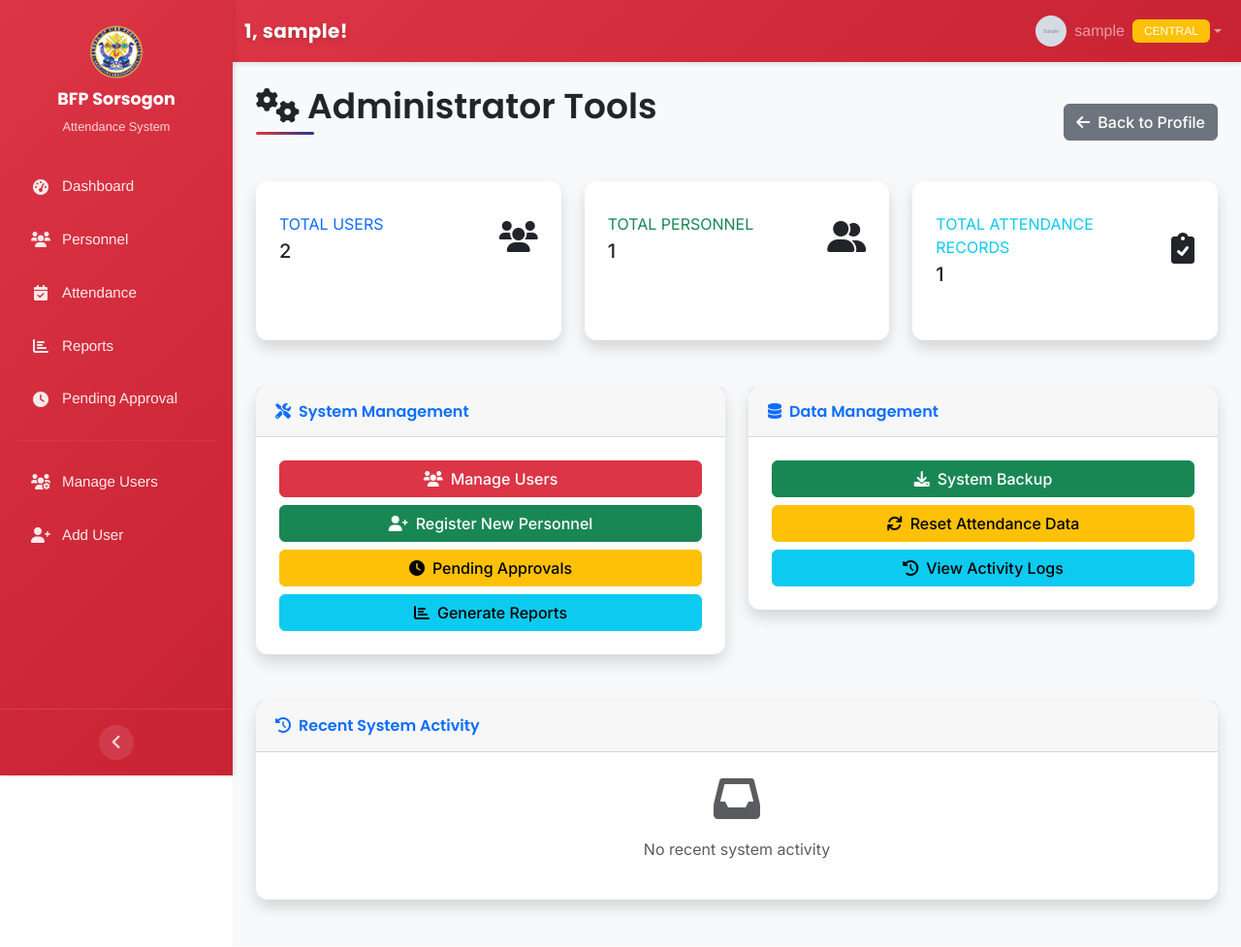
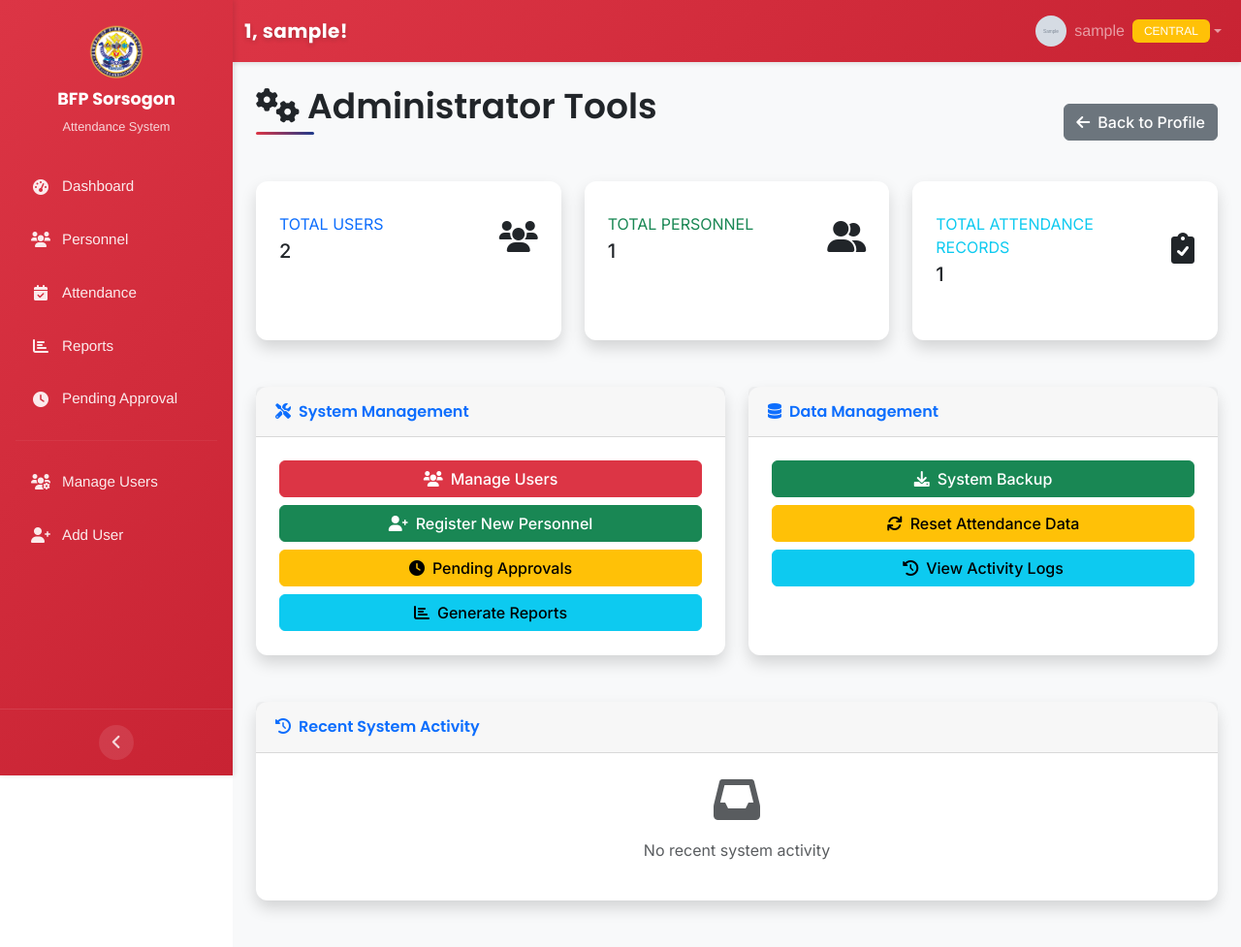
Before and after one commit to mikieee25/BFPAttendance, a Flask app: page /profile/admin-tools in a window 1280 px wide. Shown: the whole page at 97% size. Before the commit the page ends 944 px from the top, so only its background shows below. Run offline with Flask 3, Linux system fonts and the light colour scheme; a user stored in the database is signed in; tables that the repository leaves empty hold one stand-in row (values such as "Sample post"); grey boxes marked "Sample" are stand-in pictures; data that the repository does not hold is empty; parts of the project's set-up code (start-up, migrations or seed data) failed here and were passed over; some libraries are stand-ins or nearby versions.

Commit message:
Slight Fixes

```diff
--- a/static/css/main.css
+++ b/static/css/main.css
@@ -943,3 +943,8 @@ h6,
   justify-content: center;
   align-items: center;
 }
+
+#dataManagement,
+#systemManagement {
+  height: 225px;
+}
--- a/templates/profile/admin_tools.html
+++ b/templates/profile/admin_tools.html
@@ -89,7 +89,7 @@ System{% endblock %} {% block content %}
           <i class="fas fa-tools me-2"></i>System Management
         </h6>
       </div>
-      <div class="card-body">
+      <div class="card-body"  id="systemManagement">
         <div class="d-grid gap-2">
           <a href="{{ url_for('auth.manage_users') }}" class="btn btn-primary">
             <i class="fas fa-users me-2"></i>Manage Users
@@ -115,7 +115,7 @@ System{% endblock %} {% block content %}
           <i class="fas fa-database me-2"></i>Data Management
         </h6>
       </div>
-      <div class="card-body">
+      <div class="card-body" id="dataManagement">
         <div class="d-grid gap-2">
           <button class="btn btn-success" onclick="performBackup()">
             <i class="fas fa-download me-2"></i>System Backup
```
